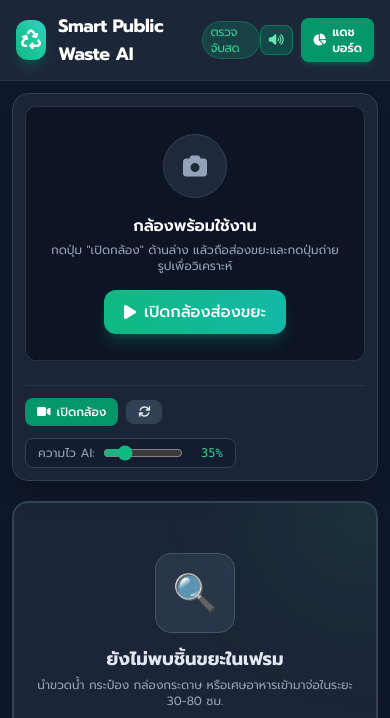
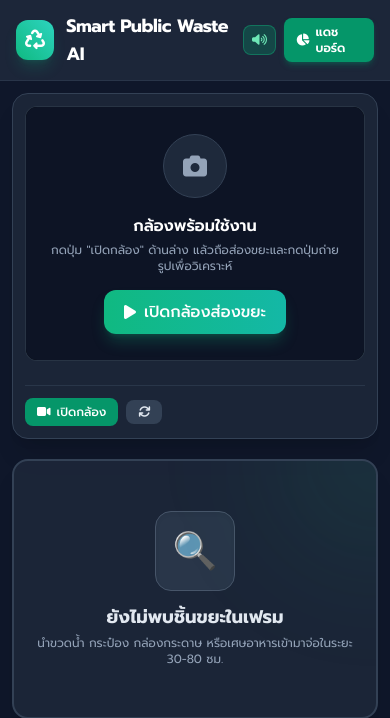
Before and after one commit to miklol5/Work_02, a FastAPI app: page / in a window 390 px wide. Shown: the top 718 px of the page. Run offline with FastAPI, Linux system fonts and the light colour scheme; data comes from the database, SQL or seed files in the repository; both versions use the stored data as it was after the commit; some libraries are stand-ins or nearby versions.

Commit message:
Remove 'ตรวจจับสด' badge and 'ความไว AI' slider from UI

```diff
--- a/static/js/app.js
+++ b/static/js/app.js
@@ -133,7 +133,9 @@ function flipCamera() {
 
 function updateThreshold(val) {
     confidenceThreshold = val / 100.0;
-    confDisplay.textContent = val + "%";
+    if (confDisplay) {
+        confDisplay.textContent = val + "%";
+    }
 }
 
 // 2. Snapshot & Scan Logic (High Resolution & High Accuracy)
--- a/templates/index.html
+++ b/templates/index.html
@@ -51,9 +51,6 @@
                 <div>
                     <h1 class="text-lg md:text-xl font-bold tracking-tight text-white flex items-center gap-2">
                         Smart Public Waste AI
-                        <span class="text-xs bg-emerald-500/20 text-emerald-400 font-normal px-2 py-0.5 rounded-full border border-emerald-500/30">
-                            ตรวจจับสด
-                        </span>
                     </h1>
                     <p class="text-xs text-slate-400 hidden sm:block">ระบบจำแนกประเภทขยะอัจฉริยะเพื่อการจัดการสิ่งแวดล้อมในพื้นที่สาธารณะ</p>
                 </div>
@@ -145,13 +142,6 @@
                             <i class="fa-solid fa-arrows-rotate"></i>
                             <span class="hidden sm:inline">สลับกล้อง</span>
                         </button>
-                    </div>
-
-                    <!-- Threshold Slider -->
-                    <div class="flex items-center space-x-2 bg-slate-900/60 px-3 py-1.5 rounded-lg border border-slate-700">
-                        <label for="confThreshold" class="text-slate-400 whitespace-nowrap">ความไว AI:</label>
-                        <input id="confThreshold" type="range" min="20" max="85" value="35" class="w-20 md:w-28 accent-emerald-500 cursor-pointer" oninput="updateThreshold(this.value)">
-                        <span id="confDisplay" class="font-mono text-emerald-400 w-8 text-right">35%</span>
                     </div>
                 </div>
 
```
Also changed, not shown: index.html (+0 -10 lines), waste_management.db.
